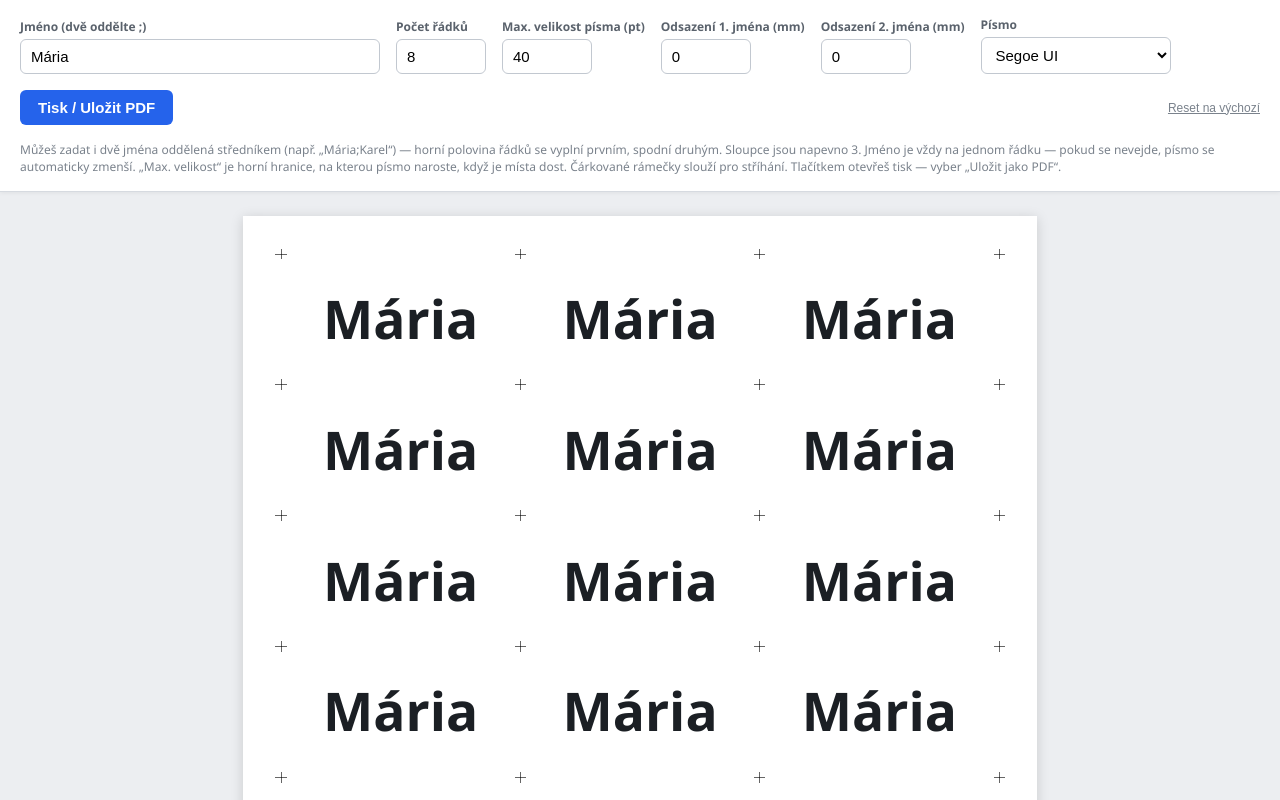
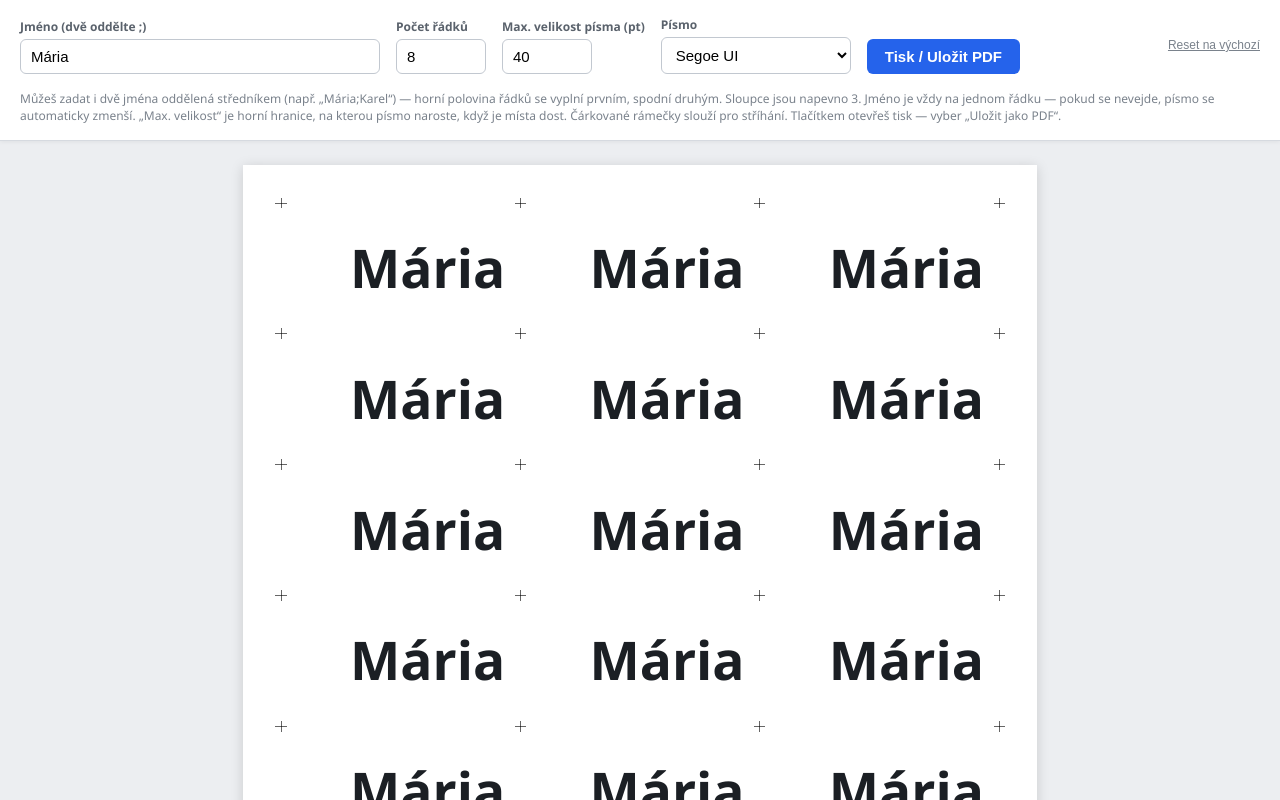
Before and after one commit to polachp/mamka-stitky-jmen, a plain HTML site: page Stitky_jmena.html in a window 1280 px wide. Both pictures are taken after a click on the button "Reset na výchozí". Shown: the top 800 px of the page. Drawn offline with Linux system fonts and the light colour scheme.

Commit message:
Zarovnání jména vpravo, mezery se zachovávají, zrušeno odsazení
- Text v buňce zarovnán doprava (white-space: pre zachová mezery)
- Mezery v poli se neořezávají — slouží k posunu od pravého okraje
- Odstraněna pole a logika odsazení zleva (mm)

Co-Authored-By: Claude Opus 4.8 <noreply@anthropic.com>

```diff
--- a/Stitky_jmena.html
+++ b/Stitky_jmena.html
@@ -119,14 +119,14 @@
   .cell {
     display: flex;
     align-items: center;
-    justify-content: center;
-    text-align: center;
+    justify-content: flex-end;
+    text-align: right;
     padding: 4mm;
     font-size: calc(var(--font) * 1pt);
     font-family: var(--family);
     font-weight: 700;
     line-height: 1.1;
-    white-space: nowrap;       /* jméno vždy na jednom řádku */
+    white-space: pre;          /* jméno na jednom řádku, mezery se zachovají */
     overflow: hidden;
   }
 
@@ -156,14 +156,6 @@
     <div class="field">
       <label for="font">Max. velikost písma (pt)</label>
       <input id="font" type="number" min="8" max="120" value="40">
-    </div>
-    <div class="field">
-      <label for="indent1">Odsazení 1. jména (mm)</label>
-      <input id="indent1" type="number" min="0" max="60" step="1" value="0">
-    </div>
-    <div class="field">
-      <label for="indent2">Odsazení 2. jména (mm)</label>
-      <input id="indent2" type="number" min="0" max="60" step="1" value="0">
     </div>
     <div class="field">
       <label for="family">Písmo</label>
@@ -199,8 +191,6 @@
   const nameEl   = document.getElementById('name');
   const rowsEl   = document.getElementById('rows');
   const fontEl   = document.getElementById('font');
-  const indent1El = document.getElementById('indent1');
-  const indent2El = document.getElementById('indent2');
   const familyEl = document.getElementById('family');
   const resetEl  = document.getElementById('reset');
   const grid     = document.getElementById('grid');
@@ -210,20 +200,17 @@
   const SVGNS    = 'http://www.w3.org/2000/svg';
 
   const PT_TO_PX = 96 / 72;
-  const MM_TO_PX = 96 / 25.4;
   const STORAGE_KEY = 'stitky_jmena_settings';
-  const DEFAULTS = { name: 'Mária', rows: '8', font: '40', indent1: '0', indent2: '0', family: '"Segoe UI", Arial, sans-serif' };
+  const DEFAULTS = { name: 'Mária', rows: '8', font: '40', family: '"Segoe UI", Arial, sans-serif' };
 
   // --- Ukládání / načítání nastavení do localStorage ---
   function saveSettings() {
     try {
       localStorage.setItem(STORAGE_KEY, JSON.stringify({
-        name:    nameEl.value,
-        rows:    rowsEl.value,
-        font:    fontEl.value,
-        indent1: indent1El.value,
-        indent2: indent2El.value,
-        family:  familyEl.value
+        name:   nameEl.value,
+        rows:   rowsEl.value,
+        font:   fontEl.value,
+        family: familyEl.value
       }));
     } catch (e) { /* localStorage nemusí být dostupné (private mód apod.) */ }
   }
@@ -231,47 +218,36 @@
   function loadSettings() {
     try {
       const s = JSON.parse(localStorage.getItem(STORAGE_KEY) || '{}');
-      if (s.name    !== undefined) nameEl.value    = s.name;
-      if (s.rows    !== undefined) rowsEl.value    = s.rows;
-      if (s.font    !== undefined) fontEl.value    = s.font;
-      if (s.indent1 !== undefined) indent1El.value = s.indent1;
-      if (s.indent2 !== undefined) indent2El.value = s.indent2;
-      if (s.family  !== undefined) familyEl.value  = s.family;
+      if (s.name   !== undefined) nameEl.value   = s.name;
+      if (s.rows   !== undefined) rowsEl.value   = s.rows;
+      if (s.font   !== undefined) fontEl.value   = s.font;
+      if (s.family !== undefined) familyEl.value = s.family;
     } catch (e) { /* ignoruj poškozená data */ }
   }
 
-  // Rozdělí obsah pole na jména podle ";". Vrátí pole 1–2 neprázdných jmen.
+  // Rozdělí obsah pole na jména podle ";". Mezery se NEodřezávají (slouží k zarovnání),
+  // jen segmenty tvořené pouze mezerami se zahodí. Vrátí pole 1–2 jmen.
   function parseNames() {
     return (nameEl.value || '')
       .split(';')
-      .map(s => s.trim())
-      .filter(s => s.length > 0)
+      .filter(s => s.trim().length > 0)
       .slice(0, 2);
   }
 
-  // Vrátí odsazení zleva (mm) pro 1. a 2. jméno; ořízne na rozsah 0–60.
-  function getIndents() {
-    const clamp = v => Math.max(0, Math.min(60, parseFloat(v) || 0));
-    return [clamp(indent1El.value), clamp(indent2El.value)];
-  }
-
-  // Najde největší velikost písma (≤ max), při které se každé jméno vejde na jeden
-  // řádek i s vlastním odsazením. Vrací nejmenší velikost přes všechna jména.
+  // Najde největší velikost písma (≤ max), při které se každé jméno (včetně mezer)
+  // vejde na jeden řádek. Vrací nejmenší velikost přes všechna jména.
   function fitFontPt(maxPt, family) {
     const sample = grid.querySelector('.cell');
     const names = parseNames();
     if (!sample || !names.length) return maxPt;
 
     const cs = getComputedStyle(sample);
-    const padR = parseFloat(cs.paddingRight);   // základní vnitřní okraj (4mm)
-    const cellW = sample.clientWidth;
-    const indents = getIndents();
+    const avail = sample.clientWidth
+      - parseFloat(cs.paddingLeft) - parseFloat(cs.paddingRight) - 2; // 2px rezerva
 
     const ctx = (fitFontPt._ctx ||= document.createElement('canvas').getContext('2d'));
     let result = maxPt;
-    names.forEach((name, i) => {
-      // U odsazeného jména ubere odsazení z dostupné šířky.
-      const avail = cellW - padR - (indents[i] || 0) * MM_TO_PX - padR - 2;
+    names.forEach(name => {
       let lo = 6, hi = maxPt, best = 6;
       for (let k = 0; k < 24; k++) {
         const mid = (lo + hi) / 2;
@@ -317,23 +293,15 @@
     // Při dvou jménech dostane první horní polovinu řádků, druhé spodní.
     // Při jednom (nebo žádném) jméně se vyplní celá stránka.
     const split = names.length >= 2 ? Math.ceil(rows / 2) : rows;
-    const indents = getIndents();
 
     grid.innerHTML = '';
     for (let r = 0; r < rows; r++) {
-      const idx    = (names.length >= 2 && r >= split) ? 1 : 0;
-      const name   = names.length === 0 ? '' : names[idx];
-      const indent = indents[idx] || 0;
+      const idx  = (names.length >= 2 && r >= split) ? 1 : 0;
+      const name = names.length === 0 ? '' : names[idx];
       for (let c = 0; c < COLS; c++) {
         const cell = document.createElement('div');
         cell.className = 'cell';
         cell.textContent = name;
-        // Při odsazení zarovnej doleva a odtlač od levého okraje; jinak ponech vystředěné.
-        if (indent > 0) {
-          cell.style.justifyContent = 'flex-start';
-          cell.style.textAlign = 'left';
-          cell.style.paddingLeft = (4 + indent) + 'mm';
-        }
         grid.appendChild(cell);
       }
     }
@@ -350,12 +318,10 @@
 
   // Obnoví výchozí hodnoty a smaže uložené nastavení.
   function resetSettings() {
-    nameEl.value    = DEFAULTS.name;
-    rowsEl.value    = DEFAULTS.rows;
-    fontEl.value    = DEFAULTS.font;
-    indent1El.value = DEFAULTS.indent1;
-    indent2El.value = DEFAULTS.indent2;
-    familyEl.value  = DEFAULTS.family;
+    nameEl.value   = DEFAULTS.name;
+    rowsEl.value   = DEFAULTS.rows;
+    fontEl.value   = DEFAULTS.font;
+    familyEl.value = DEFAULTS.family;
     try { localStorage.removeItem(STORAGE_KEY); } catch (e) {}
     render();
   }
@@ -363,8 +329,6 @@
   nameEl.addEventListener('input', update);
   rowsEl.addEventListener('input', update);
   fontEl.addEventListener('input', update);
-  indent1El.addEventListener('input', update);
-  indent2El.addEventListener('input', update);
   familyEl.addEventListener('change', update);
   resetEl.addEventListener('click', resetSettings);
   window.addEventListener('resize', render);
```
